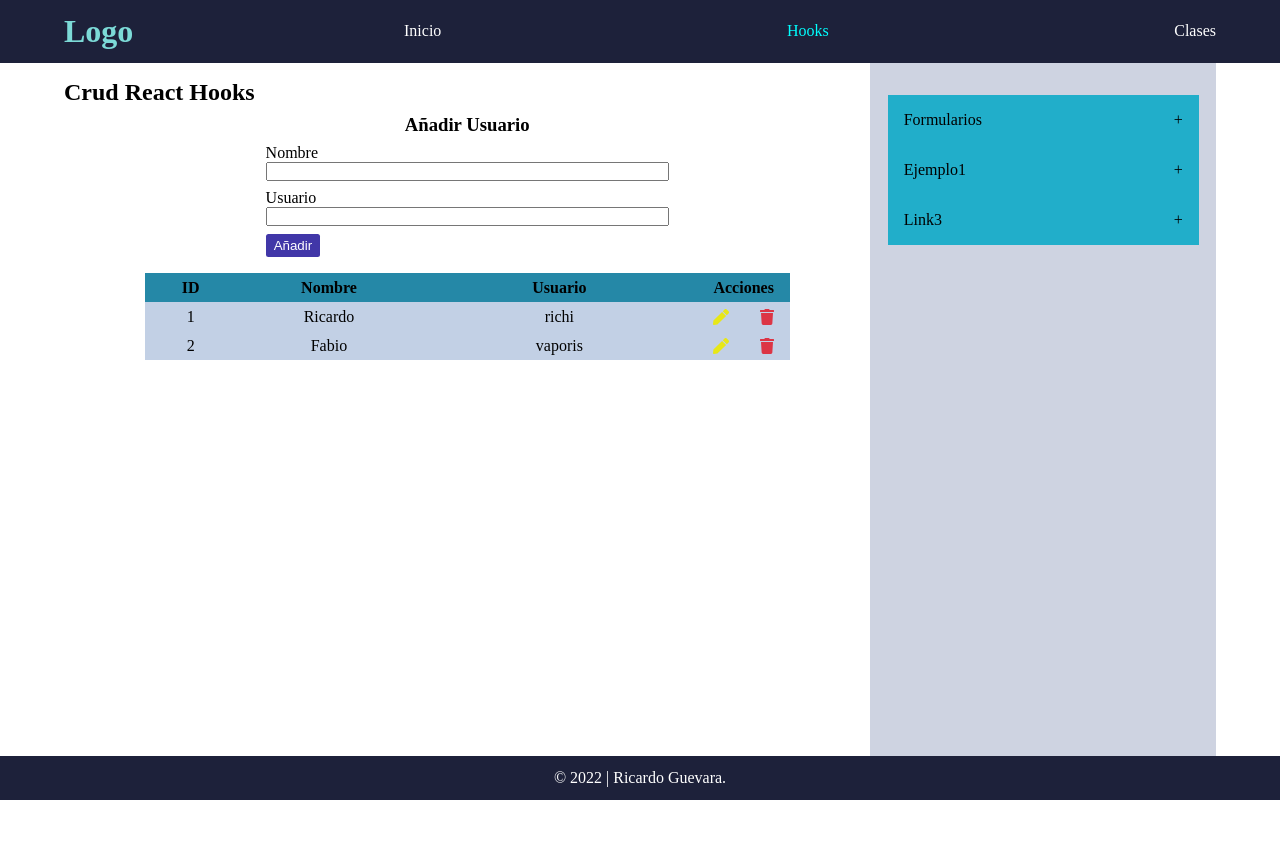
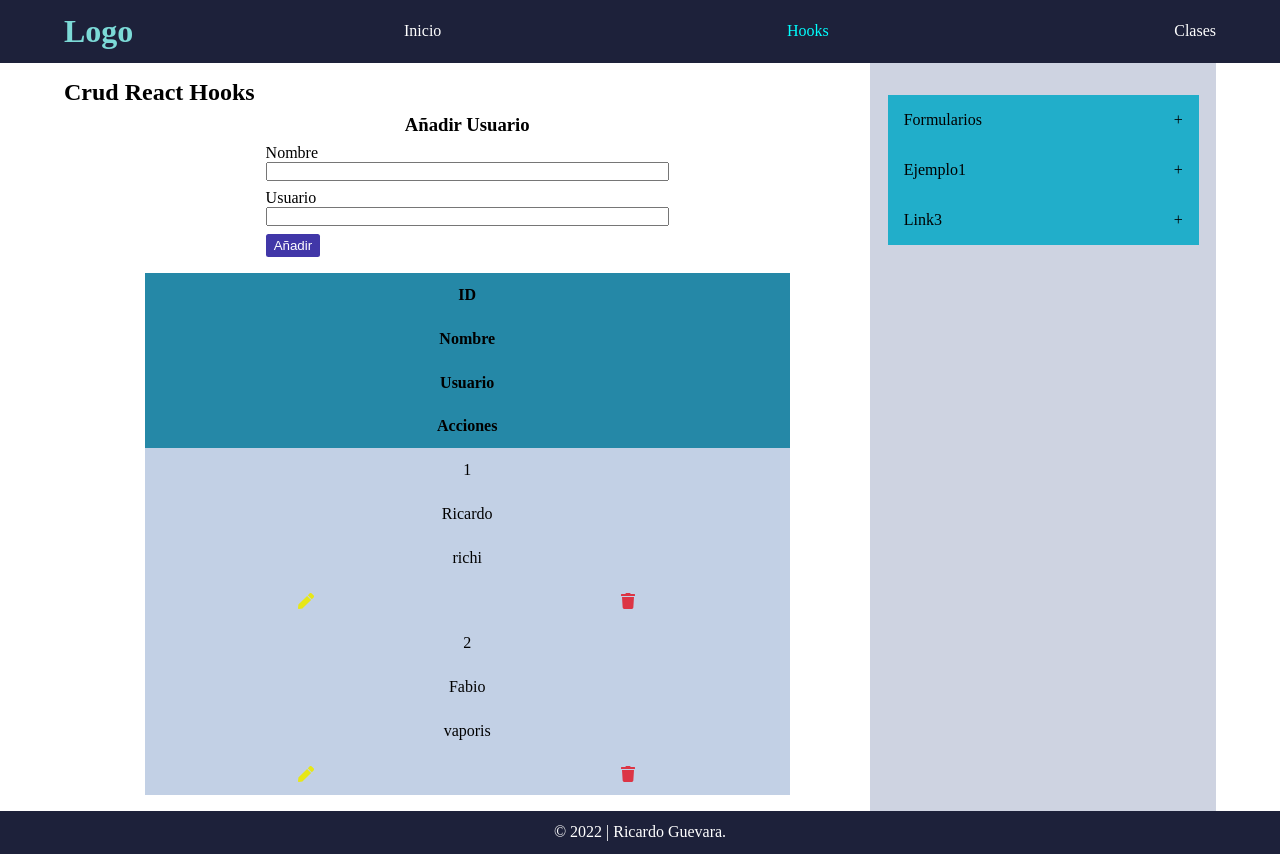
Before and after one commit to santi-gp/react-project, a React (Create React App) app: page /hooks in a window 1280 px wide. Before the commit the page ends 800 px from the top, so only its background shows below. Built offline with nearby package versions, Linux system fonts and the light colour scheme.

Commit message:
update styles

```diff
--- a/package.json
+++ b/package.json
@@ -10,7 +10,7 @@
     "react": "^17.0.2",
     "react-dom": "^17.0.2",
     "react-icons": "^4.3.1",
-    "react-router-dom": "^6.2.1",
+    "react-router-dom": "^6.3.0",
     "react-scripts": "5.0.0",
     "web-vitals": "^2.1.4"
   },
--- a/src/App.css
+++ b/src/App.css
@@ -1,10 +1,6 @@
 * {
 	margin: 0;
 	padding: 0;
-}
-
-.margin-wrap {
-	margin: 0 5%;
 }
 
 li {
@@ -20,18 +16,19 @@ p {
 	text-align: justify;
 }
 
-.grid-3 {
+.grid-3, grid-4 {
 	display: grid;
 	grid-template-columns: 0.5fr 1fr 1.5fr;
 	justify-content: center;
 	align-items: center;
 }
 
+.grid-3 {
+	grid-template-columns: 0.5fr 1fr 1.5fr;
+}
+
 .grid-4 {
-	display: grid;
 	grid-template-columns: 0.5fr 1fr 1.5fr 0.5fr;
-	justify-content: center;
-	align-items: center;
 }
 
 .grid-3>div,
@@ -373,10 +370,7 @@ ai-strech {
 	line-height: 2;
 }
 
-* {
-	margin: 0;
-	padding: 0;
-}
+/* Styles layouy*/
 
 .App {
 	box-sizing: border-box;
@@ -385,6 +379,10 @@ ai-strech {
 	margin: 0 auto;
 	width: 100%;
 	min-height: 100vh;
+}
+
+.margin-wrap {
+	margin: 0 5%;
 }
 
 header,
@@ -438,10 +436,20 @@ button {
 		width: 100%;
 	}
 
+	.margin-wrap {
+		margin: 0 2%;
+	}
+
 	header,
 	section,
 	aside {
 		width: 100%;
+	}
+
+	.main_small {
+		display: flex;
+		flex-direction: column;
+		margin: 0 2%;
 	}
 
 	nav {
@@ -495,13 +503,4 @@ button {
 		transform: translate(0, -10px) rotate(-45deg);
 	}
 
-	.margin-wrap {
-		margin: 0 2%;
-	}
-
-	.main_small {
-		display: flex;
-		flex-direction: column;
-		margin: 0 2%;
-	}
 }
--- a/src/Layout.js
+++ b/src/Layout.js
@@ -1,5 +1,4 @@
 import { Outlet } from 'react-router-dom';
-import './App.css';
 import Footer from './components/footer/Footer';
 import Header from './components/header/Header';
 
--- a/src/components/content/rating/RatingStar.js
+++ b/src/components/content/rating/RatingStar.js
@@ -4,7 +4,9 @@ import { IoIosStar, IoIosStarOutline } from 'react-icons/io'
 function RatingStar(props) {
     const [rating, setRating] = useState(props.rating);
     const styleStar = {
-        color: 'orange'
+        color: 'orange',
+        display: 'flex',
+        alignItems: 'center'
     }
     return (
         <div style={styleStar}>
@@ -18,7 +20,7 @@ function RatingStar(props) {
                 (<IoIosStarOutline onClick={() => setRating(4)} />)}
             {rating >= 5 ? (<IoIosStar onClick={() => setRating(5)} />) :
                 (<IoIosStarOutline onClick={() => setRating(5)} />)}
-            {props.numOfReviews}
+            <span className='ml-1'>{props.numOfReviews}</span>
         </div>
     )
 }
--- a/src/components/content/users.js
+++ b/src/components/content/users.js
@@ -1,231 +1,233 @@
 let users = [
     {
-        "id": 1,
-        "title": "Beetlejuice",
-        "year": "1988",
-        "runtime": "92",
-        "genres": [
+        id: 1,
+        title: "Beetlejuice",
+        year: "1988",
+        runtime: "92",
+        genres: [
             "Comedy",
             "Fantasy"
         ],
-        "director": "Tim Burton",
-        "actors": "Alec Baldwin, Geena Davis, Annie McEnroe, Maurice Page",
-        "plot": "A couple of recently deceased ghosts contract the services of a \"bio-exorcist\" in order to remove the obnoxious new owners of their house.",
-        "posterUrl": "https://images-na.ssl-images-amazon.com/images/M/MV5BMTUwODE3MDE0MV5BMl5BanBnXkFtZTgwNTk1MjI4MzE@._V1_SX300.jpg"
+        director: "Tim Burton",
+        actors: "Alec Baldwin, Geena Davis, Annie McEnroe, Maurice Page",
+        plot: "A couple of recently deceased ghosts contract the services of a \"bio-exorcist\" in order to remove the obnoxious new owners of their house.",
+        posterUrl: "https://images-na.ssl-images-amazon.com/images/M/MV5BMTUwODE3MDE0MV5BMl5BanBnXkFtZTgwNTk1MjI4MzE@._V1_SX300.jpg"
     },
     {
-        "id": 2,
-        "title": "The Cotton Club",
-        "year": "1984",
-        "runtime": "127",
-        "genres": [
+        id: 2,
+        title: "The Cotton Club",
+        year: "1984",
+        runtime: "127",
+        genres: [
             "Crime",
             "Drama",
             "Music"
         ],
-        "director": "Francis Ford Coppola",
-        "actors": "Richard Gere, Gregory Hines, Diane Lane, Lonette McKee",
-        "plot": "The Cotton Club was a famous night club in Harlem. The story follows the people that visited the club, those that ran it, and is peppered with the Jazz music that made it so famous.",
-        "posterUrl": "https://images-na.ssl-images-amazon.com/images/M/MV5BMTU5ODAyNzA4OV5BMl5BanBnXkFtZTcwNzYwNTIzNA@@._V1_SX300.jpg"
+        director: "Francis Ford Coppola",
+        actors: "Richard Gere, Gregory Hines, Diane Lane, Lonette McKee",
+        plot: "The Cotton Club was a famous night club in Harlem. The story follows the people that visited the club, those that ran it, and is peppered with the Jazz music that made it so famous.",
+        posterUrl: "https://images-na.ssl-images-amazon.com/images/M/MV5BMTU5ODAyNzA4OV5BMl5BanBnXkFtZTcwNzYwNTIzNA@@._V1_SX300.jpg"
     },
     {
-        "id": 3,
-        "title": "The Shawshank Redemption",
-        "year": "1994",
-        "runtime": "142",
-        "genres": [
+        id: 3,
+        title: "The Shawshank Redemption",
+        year: "1994",
+        runtime: "142",
+        genres: [
             "Crime",
             "Drama"
         ],
-        "director": "Frank Darabont",
-        "actors": "Tim Robbins, Morgan Freeman, Bob Gunton, William Sadler",
-        "plot": "Two imprisoned men bond over a number of years, finding solace and eventual redemption through acts of common decency.",
-        "posterUrl": "https://images-na.ssl-images-amazon.com/images/M/MV5BODU4MjU4NjIwNl5BMl5BanBnXkFtZTgwMDU2MjEyMDE@._V1_SX300.jpg"
+        director: "Frank Darabont",
+        actors: "Tim Robbins, Morgan Freeman, Bob Gunton, William Sadler",
+        plot: "Two imprisoned men bond over a number of years, finding solace and eventual redemption through acts of common decency.",
+        posterUrl: "https://images-na.ssl-images-amazon.com/images/M/MV5BODU4MjU4NjIwNl5BMl5BanBnXkFtZTgwMDU2MjEyMDE@._V1_SX300.jpg"
     },
     {
-        "id": 4,
-        "title": "Crocodile Dundee",
-        "year": "1986",
-        "runtime": "97",
-        "genres": [
+        id: 4,
+        title: "Crocodile Dundee",
+        year: "1986",
+        runtime: "97",
+        genres: [
             "Adventure",
             "Comedy"
         ],
-        "director": "Peter Faiman",
-        "actors": "Paul Hogan, Linda Kozlowski, John Meillon, David Gulpilil",
-        "plot": "An American reporter goes to the Australian outback to meet an eccentric crocodile poacher and invites him to New York City.",
-        "posterUrl": "https://images-na.ssl-images-amazon.com/images/M/MV5BMTg0MTU1MTg4NF5BMl5BanBnXkFtZTgwMDgzNzYxMTE@._V1_SX300.jpg"
+        director: "Peter Faiman",
+        actors: "Paul Hogan, Linda Kozlowski, John Meillon, David Gulpilil",
+        plot: "An American reporter goes to the Australian outback to meet an eccentric crocodile poacher and invites him to New York City.",
+        posterUrl: "https://images-na.ssl-images-amazon.com/images/M/MV5BMTg0MTU1MTg4NF5BMl5BanBnXkFtZTgwMDgzNzYxMTE@._V1_SX300.jpg"
     },
     {
-        "id": 5,
-        "title": "Valkyrie",
-        "year": "2008",
-        "runtime": "121",
-        "genres": [
+        id: 5,
+        title: "Valkyrie",
+        year: "2008",
+        runtime: "121",
+        genres: [
             "Drama",
             "History",
             "Thriller"
         ],
-        "director": "Bryan Singer",
-        "actors": "Tom Cruise, Kenneth Branagh, Bill Nighy, Tom Wilkinson",
-        "plot": "A dramatization of the 20 July assassination and political coup plot by desperate renegade German Army officers against Hitler during World War II.",
-        "posterUrl": "http://ia.media-imdb.com/images/M/MV5BMTg3Njc2ODEyN15BMl5BanBnXkFtZTcwNTAwMzc3NA@@._V1_SX300.jpg"
+        director: "Bryan Singer",
+        actors: "Tom Cruise, Kenneth Branagh, Bill Nighy, Tom Wilkinson",
+        plot: "A dramatization of the 20 July assassination and political coup plot by desperate renegade German Army officers against Hitler during World War II.",
+        posterUrl: "http://ia.media-imdb.com/images/M/MV5BMTg3Njc2ODEyN15BMl5BanBnXkFtZTcwNTAwMzc3NA@@._V1_SX300.jpg"
     },
     {
-        "id": 6,
-        "title": "Ratatouille",
-        "year": "2007",
-        "runtime": "111",
-        "genres": [
+        id: 6,
+        title: "Ratatouille",
+        year: "2007",
+        runtime: "111",
+        genres: [
             "Animation",
             "Comedy",
             "Family"
         ],
-        "director": "Brad Bird, Jan Pinkava",
-        "actors": "Patton Oswalt, Ian Holm, Lou Romano, Brian Dennehy",
-        "plot": "A rat who can cook makes an unusual alliance with a young kitchen worker at a famous restaurant.",
-        "posterUrl": "https://images-na.ssl-images-amazon.com/images/M/MV5BMTMzODU0NTkxMF5BMl5BanBnXkFtZTcwMjQ4MzMzMw@@._V1_SX300.jpg"
+        director: "Brad Bird, Jan Pinkava",
+        actors: "Patton Oswalt, Ian Holm, Lou Romano, Brian Dennehy",
+        plot: "A rat who can cook makes an unusual alliance with a young kitchen worker at a famous restaurant.",
+        posterUrl: "https://images-na.ssl-images-amazon.com/images/M/MV5BMTMzODU0NTkxMF5BMl5BanBnXkFtZTcwMjQ4MzMzMw@@._V1_SX300.jpg"
     },
     {
-        "id": 7,
-        "title": "City of God",
-        "year": "2002",
-        "runtime": "130",
-        "genres": [
+        id: 7,
+        title: "City of God",
+        year: "2002",
+        runtime: "130",
+        genres: [
             "Crime",
             "Drama"
         ],
-        "director": "Fernando Meirelles, Kátia Lund",
-        "actors": "Alexandre Rodrigues, Leandro Firmino, Phellipe Haagensen, Douglas Silva",
-        "plot": "Two boys growing up in a violent neighborhood of Rio de Janeiro take different paths: one becomes a photographer, the other a drug dealer.",
-        "posterUrl": "https://images-na.ssl-images-amazon.com/images/M/MV5BMjA4ODQ3ODkzNV5BMl5BanBnXkFtZTYwOTc4NDI3._V1_SX300.jpg"
+        director: "Fernando Meirelles, Kátia Lund",
+        actors: "Alexandre Rodrigues, Leandro Firmino, Phellipe Haagensen, Douglas Silva",
+        plot: "Two boys growing up in a violent neighborhood of Rio de Janeiro take different paths: one becomes a photographer, the other a drug dealer.",
+        posterUrl: "https://images-na.ssl-images-amazon.com/images/M/MV5BMjA4ODQ3ODkzNV5BMl5BanBnXkFtZTYwOTc4NDI3._V1_SX300.jpg"
     },
     {
-        "id": 8,
-        "title": "Memento",
-        "year": "2000",
-        "runtime": "113",
-        "genres": [
+        id: 8,
+        title: "Memento",
+        year: "2000",
+        runtime: "113",
+        genres: [
             "Mystery",
             "Thriller"
         ],
-        "director": "Christopher Nolan",
-        "actors": "Guy Pearce, Carrie-Anne Moss, Joe Pantoliano, Mark Boone Junior",
-        "plot": "A man juggles searching for his wife's murderer and keeping his short-term memory loss from being an obstacle.",
-        "posterUrl": "https://images-na.ssl-images-amazon.com/images/M/MV5BNThiYjM3MzktMDg3Yy00ZWQ3LTk3YWEtN2M0YmNmNWEwYTE3XkEyXkFqcGdeQXVyMTQxNzMzNDI@._V1_SX300.jpg"
+        director: "Christopher Nolan",
+        actors: "Guy Pearce, Carrie-Anne Moss, Joe Pantoliano, Mark Boone Junior",
+        plot: "A man juggles searching for his wife's murderer and keeping his short-term memory loss from being an obstacle.",
+        posterUrl: "https://images-na.ssl-images-amazon.com/images/M/MV5BNThiYjM3MzktMDg3Yy00ZWQ3LTk3YWEtN2M0YmNmNWEwYTE3XkEyXkFqcGdeQXVyMTQxNzMzNDI@._V1_SX300.jpg"
     },
     {
-        "id": 9,
-        "title": "The Intouchables",
-        "year": "2011",
-        "runtime": "112",
-        "genres": [
+        id: 9,
+        title: "The Intouchables",
+        year: "2011",
+        runtime: "112",
+        genres: [
             "Biography",
             "Comedy",
             "Drama"
         ],
-        "director": "Olivier Nakache, Eric Toledano",
-        "actors": "François Cluzet, Omar Sy, Anne Le Ny, Audrey Fleurot",
-        "plot": "After he becomes a quadriplegic from a paragliding accident, an aristocrat hires a young man from the projects to be his caregiver.",
-        "posterUrl": "http://ia.media-imdb.com/images/M/MV5BMTYxNDA3MDQwNl5BMl5BanBnXkFtZTcwNTU4Mzc1Nw@@._V1_SX300.jpg"
+        director: "Olivier Nakache, Eric Toledano",
+        actors: "François Cluzet, Omar Sy, Anne Le Ny, Audrey Fleurot",
+        plot: "After he becomes a quadriplegic from a paragliding accident, an aristocrat hires a young man from the projects to be his caregiver.",
+        posterUrl: "http://ia.media-imdb.com/images/M/MV5BMTYxNDA3MDQwNl5BMl5BanBnXkFtZTcwNTU4Mzc1Nw@@._V1_SX300.jpg"
     },
     {
-        "id": 10,
-        "title": "Stardust",
-        "year": "2007",
-        "runtime": "127",
-        "genres": [
+        id: 10,
+        title: "Stardust",
+        year: "2007",
+        runtime: "127",
+        genres: [
             "Adventure",
             "Family",
             "Fantasy"
         ],
-        "director": "Matthew Vaughn",
-        "actors": "Ian McKellen, Bimbo Hart, Alastair MacIntosh, David Kelly",
-        "plot": "In a countryside town bordering on a magical land, a young man makes a promise to his beloved that he'll retrieve a fallen star by venturing into the magical realm.",
-        "posterUrl": "https://images-na.ssl-images-amazon.com/images/M/MV5BMjkyMTE1OTYwNF5BMl5BanBnXkFtZTcwMDIxODYzMw@@._V1_SX300.jpg"
+        director: "Matthew Vaughn",
+        actors: "Ian McKellen, Bimbo Hart, Alastair MacIntosh, David Kelly",
+        plot: "In a countryside town bordering on a magical land, a young man makes a promise to his beloved that he'll retrieve a fallen star by venturing into the magical realm.",
+        posterUrl: "https://images-na.ssl-images-amazon.com/images/M/MV5BMjkyMTE1OTYwNF5BMl5BanBnXkFtZTcwMDIxODYzMw@@._V1_SX300.jpg"
     },
     {
-        "id": 11,
-        "title": "Apocalypto",
-        "year": "2006",
-        "runtime": "139",
-        "genres": [
+        id: 11,
+        title: "Apocalypto",
+        year: "2006",
+        runtime: "139",
+        genres: [
             "Action",
             "Adventure",
             "Drama"
         ],
-        "director": "Mel Gibson",
-        "actors": "Rudy Youngblood, Dalia Hernández, Jonathan Brewer, Morris Birdyellowhead",
-        "plot": "As the Mayan kingdom faces its decline, the rulers insist the key to prosperity is to build more temples and offer human sacrifices. Jaguar Paw, a young man captured for sacrifice, flees to avoid his fate.",
-        "posterUrl": "https://images-na.ssl-images-amazon.com/images/M/MV5BNTM1NjYyNTY5OV5BMl5BanBnXkFtZTcwMjgwNTMzMQ@@._V1_SX300.jpg"
+        director: "Mel Gibson",
+        actors: "Rudy Youngblood, Dalia Hernández, Jonathan Brewer, Morris Birdyellowhead",
+        plot: "As the Mayan kingdom faces its decline, the rulers insist the key to prosperity is to build more temples and offer human sacrifices. Jaguar Paw, a young man captured for sacrifice, flees to avoid his fate.",
+        posterUrl: "https://images-na.ssl-images-amazon.com/images/M/MV5BNTM1NjYyNTY5OV5BMl5BanBnXkFtZTcwMjgwNTMzMQ@@._V1_SX300.jpg"
     },
     {
-        "id": 12,
-        "title": "Taxi Driver",
-        "year": "1976",
-        "runtime": "113",
-        "genres": [
+        id: 12,
+        title: "Taxi Driver",
+        year: "1976",
+        runtime: "113",
+        genres: [
             "Crime",
             "Drama"
         ],
-        "director": "Martin Scorsese",
-        "actors": "Diahnne Abbott, Frank Adu, Victor Argo, Gino Ardito",
-        "plot": "A mentally unstable Vietnam War veteran works as a night-time taxi driver in New York City where the perceived decadence and sleaze feeds his urge for violent action, attempting to save a preadolescent prostitute in the process.",
-        "posterUrl": "https://images-na.ssl-images-amazon.com/images/M/MV5BNGQxNDgzZWQtZTNjNi00M2RkLWExZmEtNmE1NjEyZDEwMzA5XkEyXkFqcGdeQXVyMTQxNzMzNDI@._V1_SX300.jpg"
+        director: "Martin Scorsese",
+        actors: "Diahnne Abbott, Frank Adu, Victor Argo, Gino Ardito",
+        plot: "A mentally unstable Vietnam War veteran works as a night-time taxi driver in New York City where the perceived decadence and sleaze feeds his urge for violent action, attempting to save a preadolescent prostitute in the process.",
+        posterUrl: "https://images-na.ssl-images-amazon.com/images/M/MV5BNGQxNDgzZWQtZTNjNi00M2RkLWExZmEtNmE1NjEyZDEwMzA5XkEyXkFqcGdeQXVyMTQxNzMzNDI@._V1_SX300.jpg"
     },
     {
-        "id": 13,
-        "title": "No Country for Old Men",
-        "year": "2007",
-        "runtime": "122",
-        "genres": [
+        id: 13,
+        title: "No Country for Old Men",
+        year: "2007",
+        runtime: "122",
+        genres: [
             "Crime",
             "Drama",
             "Thriller"
         ],
-        "director": "Ethan Coen, Joel Coen",
-        "actors": "Tommy Lee Jones, Javier Bardem, Josh Brolin, Woody Harrelson",
-        "plot": "Violence and mayhem ensue after a hunter stumbles upon a drug deal gone wrong and more than two million dollars in cash near the Rio Grande.",
-        "posterUrl": "https://images-na.ssl-images-amazon.com/images/M/MV5BMjA5Njk3MjM4OV5BMl5BanBnXkFtZTcwMTc5MTE1MQ@@._V1_SX300.jpg"
+        director: "Ethan Coen, Joel Coen",
+        actors: "Tommy Lee Jones, Javier Bardem, Josh Brolin, Woody Harrelson",
+        plot: "Violence and mayhem ensue after a hunter stumbles upon a drug deal gone wrong and more than two million dollars in cash near the Rio Grande.",
+        posterUrl: "https://images-na.ssl-images-amazon.com/images/M/MV5BMjA5Njk3MjM4OV5BMl5BanBnXkFtZTcwMTc5MTE1MQ@@._V1_SX300.jpg"
     },
     {
-        "id": 14,
-        "title": "Planet 51",
-        "year": "2009",
-        "runtime": "91",
-        "genres": [
+        id: 14,
+        title: "Planet 51",
+        year: "2009",
+        runtime: "91",
+        genres: [
             "Animation",
             "Adventure",
             "Comedy"
         ],
-        "director": "Jorge Blanco, Javier Abad, Marcos Martínez",
-        "actors": "Jessica Biel, John Cleese, Gary Oldman, Dwayne Johnson",
-        "plot": "An alien civilization is invaded by Astronaut Chuck Baker, who believes that the planet was uninhabited. Wanted by the military, Baker must get back to his ship before it goes into orbit without him.",
-        "posterUrl": "http://ia.media-imdb.com/images/M/MV5BMTUyOTAyNTA5Ml5BMl5BanBnXkFtZTcwODU2OTM0Mg@@._V1_SX300.jpg"
+        director: "Jorge Blanco, Javier Abad, Marcos Martínez",
+        actors: "Jessica Biel, John Cleese, Gary Oldman, Dwayne Johnson",
+        plot: "An alien civilization is invaded by Astronaut Chuck Baker, who believes that the planet was uninhabited. Wanted by the military, Baker must get back to his ship before it goes into orbit without him.",
+        posterUrl: "http://ia.media-imdb.com/images/M/MV5BMTUyOTAyNTA5Ml5BMl5BanBnXkFtZTcwODU2OTM0Mg@@._V1_SX300.jpg"
     },
     {
-        "id": 15,
-        "title": "Looper",
-        "year": "2012",
-        "runtime": "119",
-        "genres": [
+        id: 15,
+        title: "Looper",
+        year: "2012",
+        runtime: "119",
+        genres: [
             "Action",
             "Crime",
             "Drama"
         ],
-        "director": "Rian Johnson",
-        "actors": "Joseph Gordon-Levitt, Bruce Willis, Emily Blunt, Paul Dano",
-        "plot": "In 2074, when the mob wants to get rid of someone, the target is sent into the past, where a hired gun awaits - someone like Joe - who one day learns the mob wants to 'close the loop' by sending back Joe's future self for assassination.",
-        "posterUrl": "http://ia.media-imdb.com/images/M/MV5BMTY3NTY0MjEwNV5BMl5BanBnXkFtZTcwNTE3NDA1OA@@._V1_SX300.jpg"
+        director: "Rian Johnson",
+        actors: "Joseph Gordon-Levitt, Bruce Willis, Emily Blunt, Paul Dano",
+        plot: "In 2074, when the mob wants to get rid of someone, the target is sent into the past, where a hired gun awaits - someone like Joe - who one day learns the mob wants to 'close the loop' by sending back Joe's future self for assassination.",
+        posterUrl: "http://ia.media-imdb.com/images/M/MV5BMTY3NTY0MjEwNV5BMl5BanBnXkFtZTcwNTE3NDA1OA@@._V1_SX300.jpg"
     }
 ]
 
 export function getAllUsers() {
-    return users
+    return users;
 }
+
 export function getUser(id) {
     return users.find((user) => user.id === id);
 }
+
 export function deleteUser(id) {
     users = users.filter((user) => user.id !== id);
 }
--- a/src/components/header/Header.js
+++ b/src/components/header/Header.js
@@ -1,6 +1,6 @@
 import React, { useState } from 'react'
 import { NavLink } from 'react-router-dom'
-import '../../App.css';
+//import '../../App.css';
 //import Burger from './Burger'
 function Header() {
     const [displayNav, setDisplayNav] = useState(false);
--- a/src/index.js
+++ b/src/index.js
@@ -1,7 +1,7 @@
 import React from 'react';
 import ReactDOM from 'react-dom';
 import App from './App';
-import reportWebVitals from './reportWebVitals';
+//import reportWebVitals from './reportWebVitals';
 import { BrowserRouter as Router } from 'react-router-dom';
 
 ReactDOM.render(
@@ -16,4 +16,4 @@ ReactDOM.render(
 // If you want to start measuring performance in your app, pass a function
 // to log results (for example: reportWebVitals(console.log))
 // or send to an analytics endpoint. Learn more: https://bit.ly/CRA-vitals
-reportWebVitals();
+//reportWebVitals();
```
Also changed, not shown: src/components/content/User.js (+14 -0 lines), src/components/content/rating/Product.js (+9 -5 lines), src/pages/Clases.js (+6 -3 lines), 1 other file (tests, documents, lock files or other folders).
